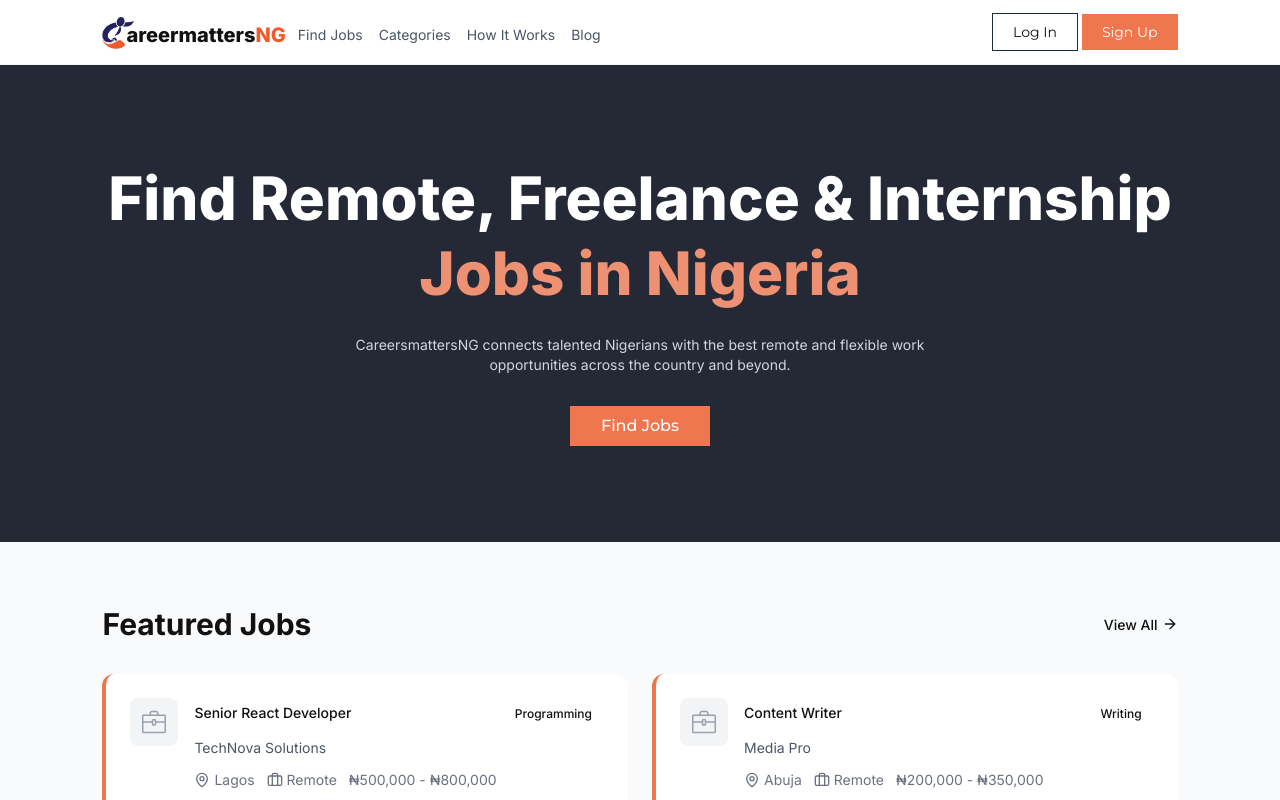
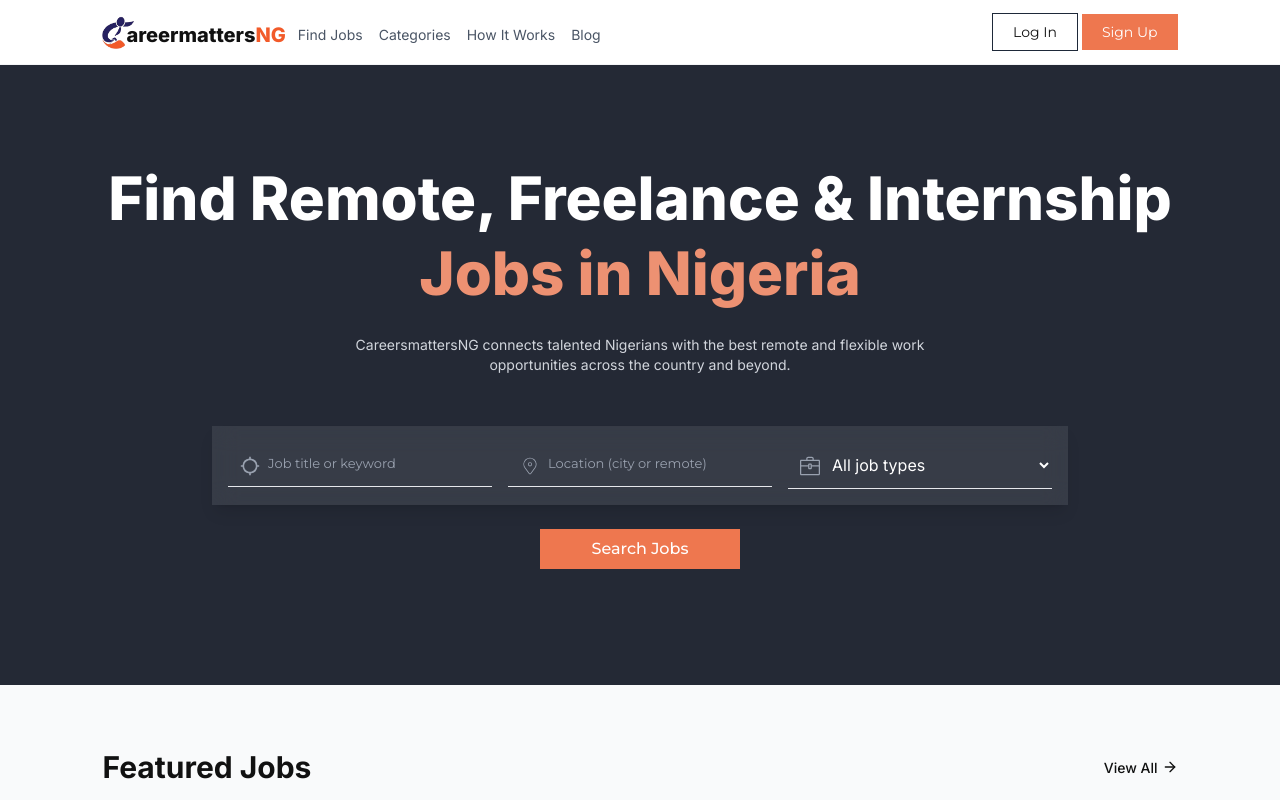
Before and after one commit to Olawoyin1/CareersNG, a React (Vite) app: page / in a window 1280 px wide. Shown: the top 800 px of the page. Built offline with nearby package versions, Linux system fonts and the light colour scheme.

Commit message:
Displayed the search on desktop and find on mobile

```diff
--- a/src/pages/Home.tsx
+++ b/src/pages/Home.tsx
@@ -184,12 +184,12 @@ const Home = () => {
             </p>
             <button
           type="submit"
-          className="bg-[#ee774f] text-white w-[140px] py-2 font-medium"
+          className="bg-[#ee774f] sm:hidden text-white w-[140px] py-2 font-medium"
         >
           Find Jobs
         </button>
 
-            <div className="w-full hidden max-w-4xl">
+            <div className="w-full hidden sm:block max-w-4xl">
               <SearchBar onSearch={handleSearch} />
             </div>
 
```
